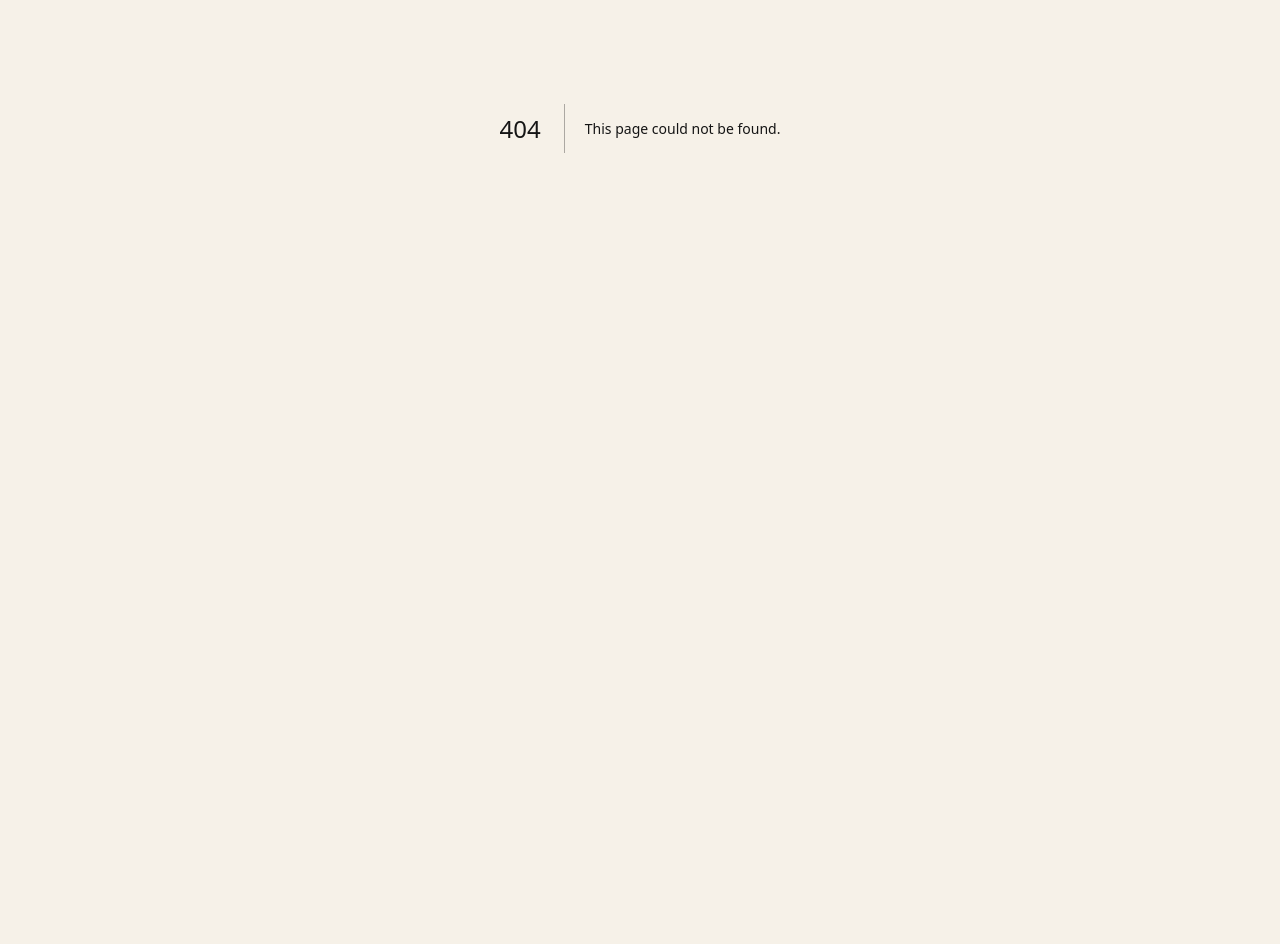
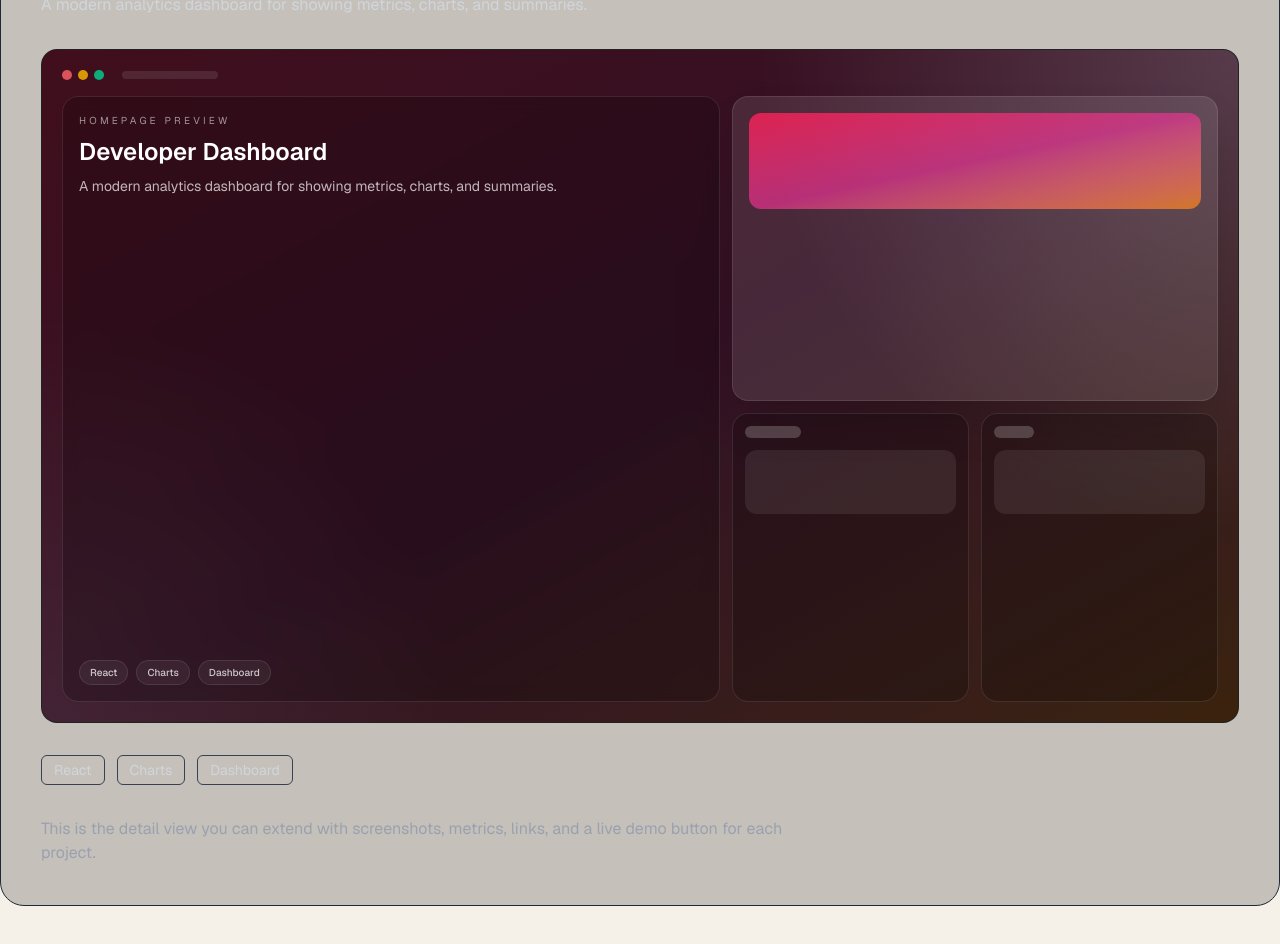
Before and after one commit to Jain4556/sunil-portfolio, a Next.js app: page /projects/developer-dashboard in a window 1280 px wide. Before the commit this address had no page. Shown: the part 400-1344 px from the top of the page. Before the commit the page ends 928 px from the top, so only its background shows below. Built offline with nearby package versions, Linux system fonts and the light colour scheme.

Commit message:
added the project section

```diff
--- /dev/null
+++ b/src/app/projects/[slug]/page.tsx
@@ -0,0 +1,48 @@
+import Link from "next/link";
+import { notFound } from "next/navigation";
+import { projects } from "@/data/projects";
+import ProjectThumbnail from "@/components/ProjectThumbnail";
+
+type ProjectPageProps = {
+  params: Promise<{ slug: string }>;
+};
+
+export default async function ProjectDetailPage({ params }: ProjectPageProps) {
+  const { slug } = await params;
+  const project = projects.find((item) => item.slug === slug);
+
+  if (!project) {
+    notFound();
+  }
+
+  return (
+    <div className="container py-20">
+      <Link href="/projects" className="text-sm text-gray-400 transition hover:text-white">
+        Back to projects
+      </Link>
+
+      <div className="mt-6 rounded-3xl border border-gray-800 bg-black/20 p-8 md:p-10">
+        <p className="text-sm uppercase tracking-[0.3em] text-gray-500">Projects</p>
+        <h1 className="mt-3 text-4xl font-bold md:text-5xl">{project.title}</h1>
+        <p className="mt-4 max-w-3xl text-gray-300">{project.description}</p>
+
+        <div className="mt-8">
+          <ProjectThumbnail project={project} />
+        </div>
+
+        <div className="mt-8 flex flex-wrap gap-3">
+          {project.tech.map((tech: string) => (
+            <span key={tech} className="rounded-md border border-gray-700 px-3 py-1 text-sm text-gray-300">
+              {tech}
+            </span>
+          ))}
+        </div>
+
+        <p className="mt-8 max-w-3xl text-gray-400">
+          This is the detail view you can extend with screenshots, metrics, links, and a live demo button for each
+          project.
+        </p>
+      </div>
+    </div>
+  );
+}
--- a/src/app/projects/page.tsx
+++ b/src/app/projects/page.tsx
@@ -5,8 +5,11 @@ export default function Projects() {
   return (
     <div className="container py-20">
       <h1 className="text-4xl font-bold">Projects</h1>
+      <p className="mt-3 max-w-2xl text-gray-400">
+        A selected set of projects with compact cards, hover motion, and a clear click target.
+      </p>
 
-      <div className="grid md:grid-cols-2 gap-8 mt-10">
+      <div className="mt-10 grid gap-8 md:grid-cols-2 xl:grid-cols-3">
         {projects.map((p, i) => (
           <ProjectCard key={i} project={p} />
         ))}
--- a/src/components/Hero.tsx
+++ b/src/components/Hero.tsx
@@ -1,10 +1,13 @@
 "use client";
 
+import Link from "next/link";
 import { motion } from "framer-motion";
 import { useEffect, useState } from "react";
 import Image from "next/image";
 import About from "./About";
 import TechStack from "./TechStack";
+import ProjectCard from "./ProjectCard";
+import { projects } from "@/data/projects";
 import { FaLinkedin, FaGithub } from "react-icons/fa";
 import { SiDiscord } from "react-icons/si";
 
@@ -132,6 +135,41 @@ export default function Hero() {
                 <div className="pt-14">
                   <TechStack />
                 </div>
+
+                <motion.section
+                  initial={{ opacity: 0, y: 24 }}
+                  whileInView={{ opacity: 1, y: 0 }}
+                  viewport={{ once: true, amount: 0.2 }}
+                  transition={{ duration: 0.5, ease: "easeOut" }}
+                  className="mt-10 border-t border-white/5 pt-14"
+                >
+                  <div className="flex items-end justify-between gap-4">
+                    <div>
+
+                      <h2 className="mt-2 text-2xl font-bold sm:text-3xl">
+                        Projects
+                      </h2>
+                    </div>
+
+                    <Link href="/projects" className="text-sm text-zinc-500 transition hover:text-zinc-900 dark:hover:text-white">
+                      View all
+                    </Link>
+                  </div>
+
+                  <div className="mt-8 grid gap-6 md:grid-cols-2">
+                    {projects.slice(0, 4).map((project, index) => (
+                      <motion.div
+                        key={project.slug}
+                        initial={{ opacity: 0, y: 18 }}
+                        whileInView={{ opacity: 1, y: 0 }}
+                        viewport={{ once: true, amount: 0.2 }}
+                        transition={{ delay: index * 0.08, duration: 0.4 }}
+                      >
+                        <ProjectCard project={project} />
+                      </motion.div>
+                    ))}
+                  </div>
+                </motion.section>
               </div>
 
               <div />
--- a/src/components/ProjectCard.tsx
+++ b/src/components/ProjectCard.tsx
@@ -1,26 +1,49 @@
 "use client";
+
+import Link from "next/link";
+import { motion } from "framer-motion";
+import { FiArrowUpRight } from "react-icons/fi";
+import ProjectThumbnail from "./ProjectThumbnail";
+
+const MotionLink = motion(Link);
 
 export default function ProjectCard({ project }: any) {
   return (
-    <div className="group border border-gray-800 rounded-2xl p-6 hover:border-white transition duration-300 hover:-translate-y-2">
+    <MotionLink
+      href={`/projects/${project.slug}`}
+      whileHover={{ y: -8, scale: 1.01 }}
+      transition={{ type: "spring", stiffness: 260, damping: 22 }}
+      className="group block h-full rounded-2xl border border-gray-800 bg-black/20 p-4 transition-colors duration-300 hover:border-white/70 focus-visible:outline-none focus-visible:ring-2 focus-visible:ring-white/60 sm:p-5"
+    >
+      <ProjectThumbnail project={project} compact />
 
-      <h2 className="text-xl font-semibold">{project.title}</h2>
+      <div className="mt-5 flex items-start justify-between gap-4">
+        <h2 className="text-xl font-semibold">{project.title}</h2>
 
-      <p className="text-gray-400 mt-2">
+        <span className="flex h-9 w-9 items-center justify-center rounded-full border border-gray-700 text-gray-300 transition duration-300 group-hover:-rotate-45 group-hover:border-white group-hover:text-white">
+          <FiArrowUpRight className="text-lg" />
+        </span>
+      </div>
+
+      <p className="mt-3 text-sm leading-6 text-gray-400 transition duration-300 group-hover:text-gray-200">
         {project.description}
       </p>
 
-      <div className="flex gap-2 mt-4 flex-wrap">
+      <div className="mt-5 flex flex-wrap gap-2">
         {project.tech.map((t: string, i: number) => (
           <span
             key={i}
-            className="text-xs border px-2 py-1 rounded-md"
+            className="rounded-md border border-gray-700 px-2.5 py-1 text-[11px] text-gray-300 transition duration-300 group-hover:border-gray-500"
           >
             {t}
           </span>
         ))}
       </div>
 
-    </div>
+      <div className="mt-6 flex items-center gap-2 text-sm text-gray-300 transition duration-300 group-hover:text-white">
+        <span>Open project</span>
+        <FiArrowUpRight className="transition duration-300 group-hover:-rotate-45" />
+      </div>
+    </MotionLink>
   );
 }
--- /dev/null
+++ b/src/components/ProjectThumbnail.tsx
@@ -0,0 +1,78 @@
+"use client";
+
+const themeBySlug: Record<string, string> = {
+  "jewellery-website": "from-amber-500/90 via-orange-500/70 to-rose-500/80",
+  "portfolio-website": "from-cyan-500/90 via-sky-500/70 to-blue-500/80",
+  "task-manager-dashboard": "from-emerald-500/90 via-teal-500/70 to-lime-500/80",
+  "food-ordering-app": "from-fuchsia-500/90 via-violet-500/70 to-indigo-500/80",
+  "developer-dashboard": "from-rose-500/90 via-pink-500/70 to-orange-400/80",
+};
+
+type ProjectThumbnailProps = {
+  project: any;
+  compact?: boolean;
+};
+
+export default function ProjectThumbnail({ project, compact = false }: ProjectThumbnailProps) {
+  const theme = themeBySlug[project.slug] ?? "from-zinc-500/90 via-zinc-400/70 to-zinc-700/80";
+
+  return (
+    <div
+      style={{ aspectRatio: compact ? "16 / 11" : "16 / 9" }}
+      className="relative overflow-hidden rounded-2xl border border-white/10 bg-zinc-950"
+    >
+      <div className={`absolute inset-0 bg-linear-to-br ${theme} opacity-25`} />
+      <div className="absolute inset-0 bg-[radial-gradient(circle_at_top_right,rgba(255,255,255,0.18),transparent_35%),radial-gradient(circle_at_bottom_left,rgba(255,255,255,0.08),transparent_30%)]" />
+
+      <div className="relative flex h-full flex-col p-4 sm:p-5">
+        <div className="mb-4 flex items-center gap-1.5">
+          <span className="h-2.5 w-2.5 rounded-full bg-red-400/80" />
+          <span className="h-2.5 w-2.5 rounded-full bg-amber-400/80" />
+          <span className="h-2.5 w-2.5 rounded-full bg-emerald-400/80" />
+          <div className="ml-3 h-2 w-24 rounded-full bg-white/10" />
+        </div>
+
+        <div className="grid h-full gap-3 sm:grid-cols-[1.15fr_0.85fr]">
+          <div className="flex flex-col justify-between rounded-2xl border border-white/10 bg-black/20 p-4 backdrop-blur-sm">
+            <div>
+              <p className="text-[10px] uppercase tracking-[0.32em] text-white/55">Homepage preview</p>
+              <h3 className={`mt-2 font-semibold text-white ${compact ? "text-base sm:text-lg" : "text-lg sm:text-2xl"}`}>
+                {project.title}
+              </h3>
+              <p className="mt-2 max-h-14 overflow-hidden text-xs leading-5 text-white/70 sm:text-sm">
+                {project.description}
+              </p>
+            </div>
+
+            <div className="mt-4 flex flex-wrap gap-2">
+              {project.tech.slice(0, 3).map((tech: string) => (
+                <span
+                  key={tech}
+                  className="rounded-full border border-white/10 bg-white/5 px-2.5 py-1 text-[10px] font-medium text-white/75"
+                >
+                  {tech}
+                </span>
+              ))}
+            </div>
+          </div>
+
+          <div className="grid gap-3">
+            <div className="rounded-2xl border border-white/10 bg-white/10 p-4 shadow-2xl shadow-black/20">
+              <div className={`h-24 rounded-xl bg-linear-to-br ${theme} opacity-90`} />
+            </div>
+            <div className="grid grid-cols-2 gap-3">
+              <div className="rounded-2xl border border-white/10 bg-black/20 p-3">
+                <div className="h-3 w-14 rounded-full bg-white/20" />
+                <div className="mt-3 h-16 rounded-xl bg-white/8" />
+              </div>
+              <div className="rounded-2xl border border-white/10 bg-black/20 p-3">
+                <div className="h-3 w-10 rounded-full bg-white/20" />
+                <div className="mt-3 h-16 rounded-xl bg-white/8" />
+              </div>
+            </div>
+          </div>
+        </div>
+      </div>
+    </div>
+  );
+}
--- a/src/data/projects.ts
+++ b/src/data/projects.ts
@@ -1,14 +1,32 @@
 export const projects = [
   {
+    slug: "jewellery-website",
     title: "Jewellery Website",
-    description: "Premium jewellery showcase built with Next.js",
-    tech: ["Next.js", "Tailwind"],
-    link: "#",
+    description: "Premium jewellery showcase built with Next.js and polished UI motion.",
+    tech: ["Next.js", "Tailwind", "Framer Motion"],
   },
   {
+    slug: "portfolio-website",
     title: "Portfolio Website",
-    description: "My personal developer portfolio",
-    tech: ["React", "TypeScript"],
-    link: "#",
+    description: "My personal developer portfolio with responsive sections and clean content flow.",
+    tech: ["React", "TypeScript", "Tailwind"],
+  },
+  {
+    slug: "task-manager-dashboard",
+    title: "Task Manager Dashboard",
+    description: "A productivity dashboard with quick filters, cards, and progress tracking.",
+    tech: ["React", "TypeScript", "UI Design"],
+  },
+  {
+    slug: "food-ordering-app",
+    title: "Food Ordering App",
+    description: "A responsive ordering interface with menu browsing and cart interactions.",
+    tech: ["Next.js", "Tailwind", "Responsive UI"],
+  },
+  {
+    slug: "developer-dashboard",
+    title: "Developer Dashboard",
+    description: "A modern analytics dashboard for showing metrics, charts, and summaries.",
+    tech: ["React", "Charts", "Dashboard"],
   },
 ];
```
